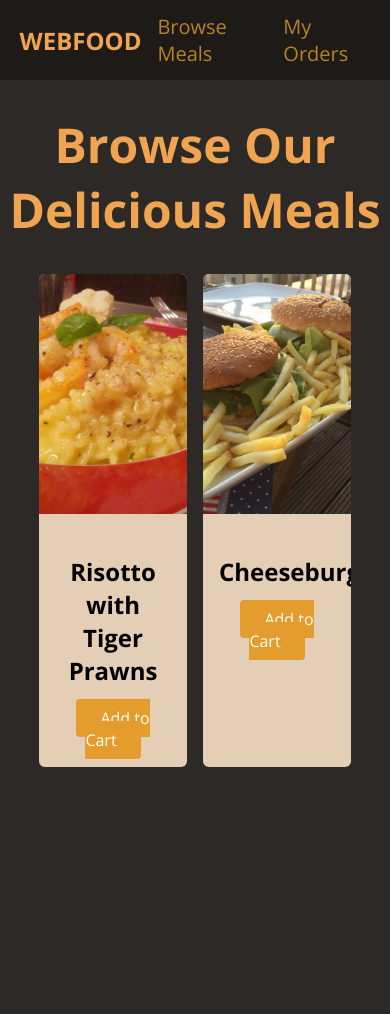
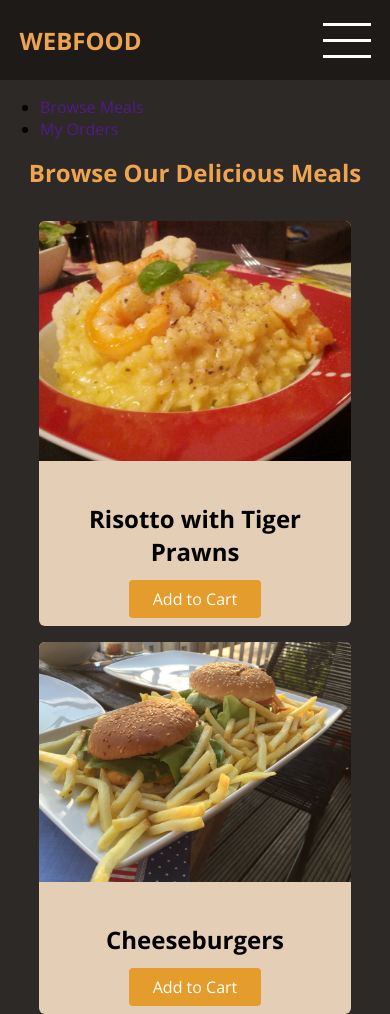
Before and after one commit to IgorGazineo/webfood-page, a plain HTML site: page index.html in a window 390 px wide. Before the commit the page ends 844 px from the top, so only its background shows below. Drawn offline with nearby package versions, Linux system fonts and the light colour scheme.

Commit message:
criando o menu para dispositivos com 768px de largura ou menos

```diff
--- a/index.html
+++ b/index.html
@@ -21,7 +21,20 @@
           <li><a href="">My Orders</a></li>
         </ul>
       </nav>
+      <a href="" class="menu-btn">
+        <span></span>
+        <span></span>
+        <span></span>
+      </a>
     </header>
+    <aside id="side-drawer">
+      <nav>
+        <ul>
+          <li><a href="">Browse Meals</a></li>
+          <li><a href="">My Orders</a></li>
+        </ul>
+      </nav>
+    </aside>
     <main>
       <h1>Browse Our Delicious Meals</h1>
       <section id="latest-products">
--- a/styles.css
+++ b/styles.css
@@ -43,6 +43,20 @@ a {
 
 #main-header nav a:hover {
   color: rgb(228, 163, 44);
+}
+
+.menu-btn {
+  display: flex;
+  flex-direction: column;
+  justify-content: space-around;
+  width: 3rem;
+  height: 3rem;
+}
+
+.menu-btn span {
+  width: 100%;
+  height: 3px;
+  background-color: #fff;
 }
 
 main h1 {
@@ -92,3 +106,17 @@ main h1 {
 .btn:hover {
   background-color: rgb(221, 134, 34);
 }
+
+@media (max-width: 48rem) {
+  #main-header nav {
+    display: none;
+  }
+
+  main h1 {
+    font-size: 1.5rem;
+  }
+
+  #latest-products ul {
+    grid-template-columns: 1fr;
+  }
+}
```
